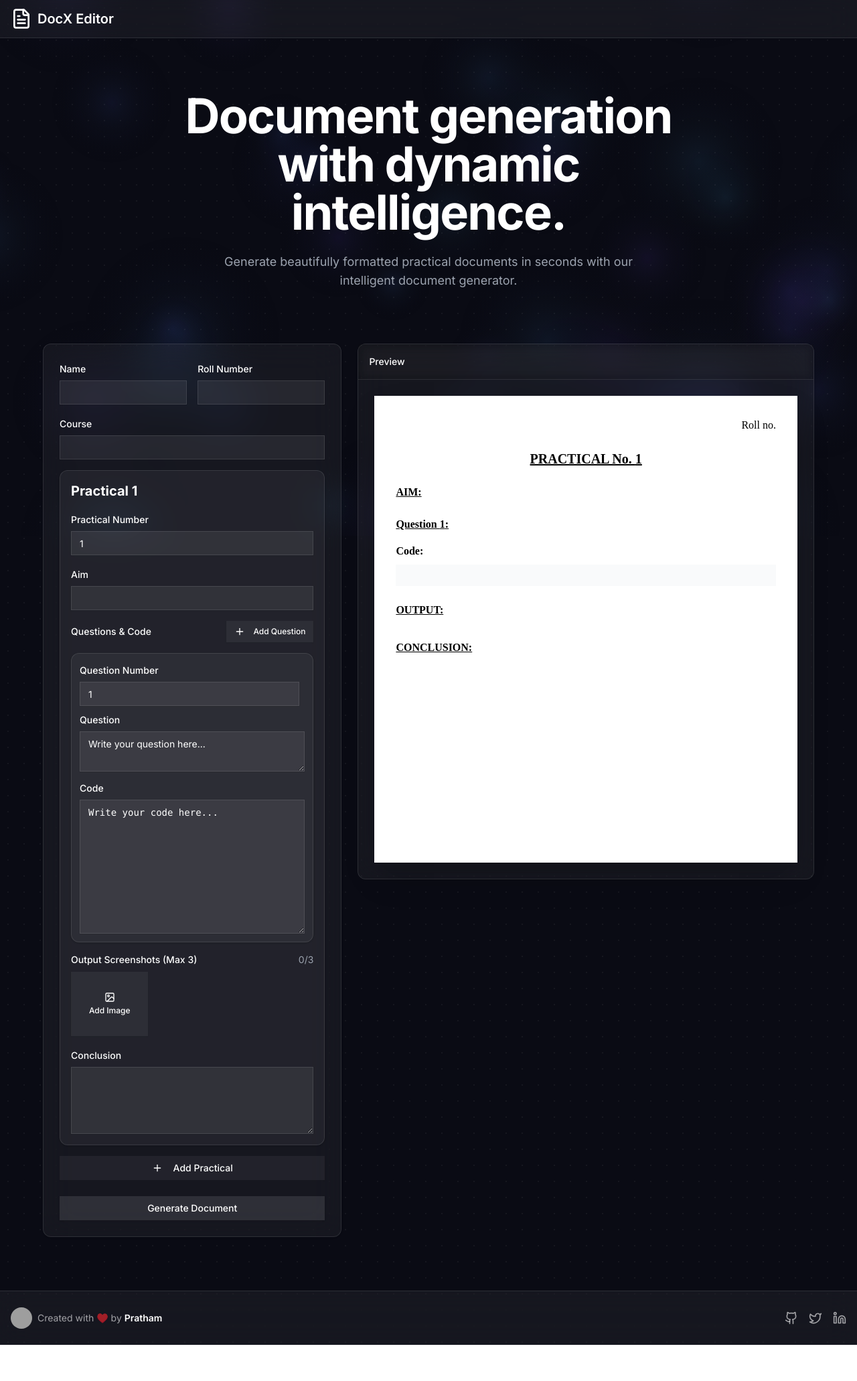
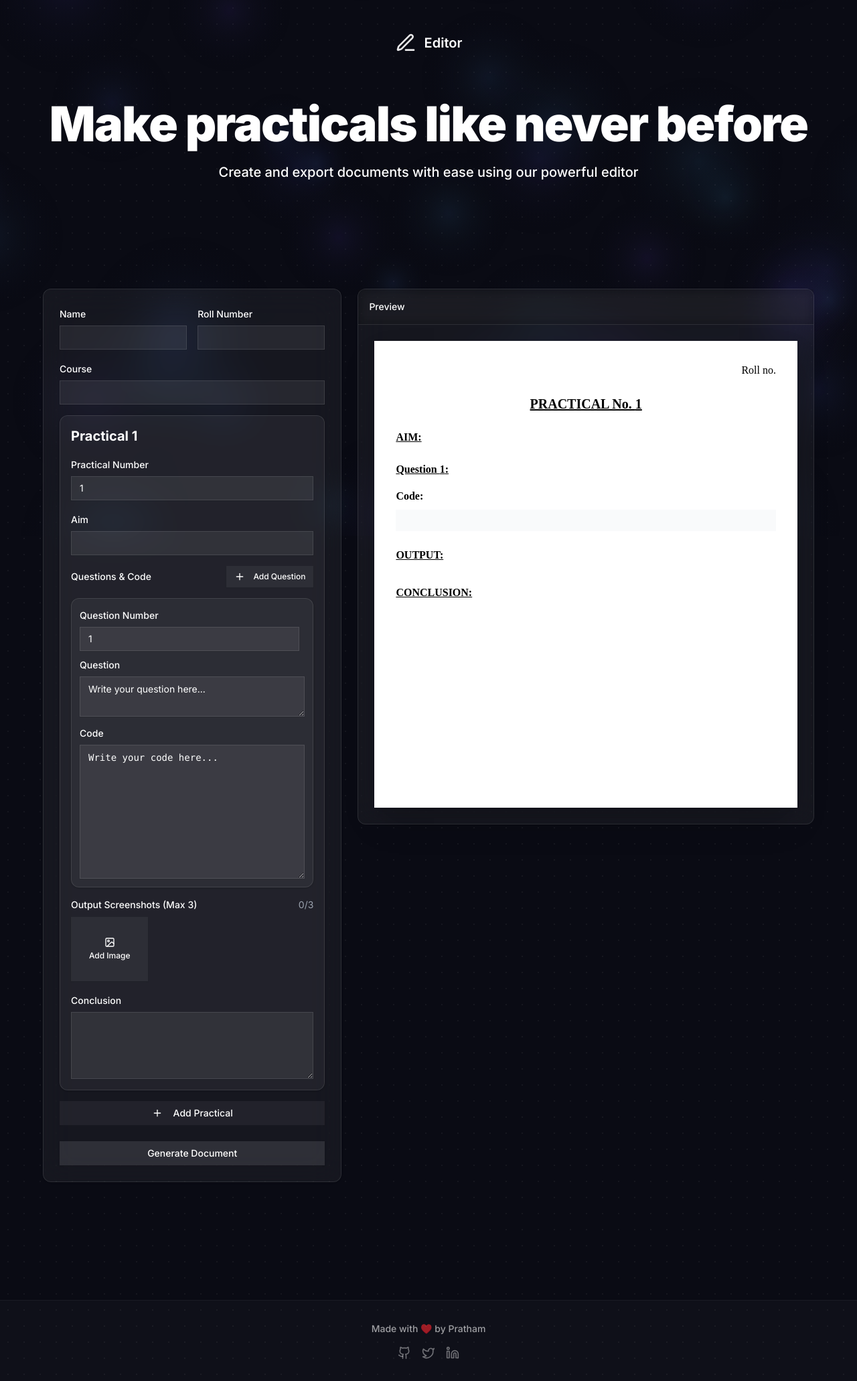
Before and after one commit to prathamdby/docx-editor, a Next.js app: page / in a window 1280 px wide. Shown: the whole page at 67% size. Before the commit the page ends 2008 px from the top, so only its background shows below. Built offline with nearby package versions, Linux system fonts and the light colour scheme; grey boxes are pictures that could not be loaded.

Commit message:
feat: revamp the header and footer components to use the new design

```diff
--- a/app/page.tsx
+++ b/app/page.tsx
@@ -8,10 +8,11 @@ import { Input } from "@/components/ui/input";
 import { Label } from "@/components/ui/label";
 import { Textarea } from "@/components/ui/textarea";
 import { generateDocument } from "./actions";
-import { Plus, Minus, X, ImageIcon, FileText } from "lucide-react";
+import { Plus, Minus, X, ImageIcon } from "lucide-react";
 import { motion, AnimatePresence } from "framer-motion";
 import { BokehBackground } from "@/components/bokeh-background";
 import { Footer } from "@/components/footer";
+import { Header } from "@/components/header";
 
 interface Question {
   number: string;
@@ -240,35 +241,11 @@ export default function DocumentEditor() {
       />
 
       <div className="relative flex-1 flex flex-col">
-        {/* Navigation */}
-        <div className="border-b border-white/10 bg-white/5 backdrop-blur-xl">
-          <div className="max-w-[1400px] mx-auto px-4 py-3">
-            <div className="flex items-center space-x-2">
-              <FileText className="h-8 w-8 text-white" />
-              <span className="text-xl font-semibold">DocX Editor</span>
-            </div>
-          </div>
+        <div className="pt-8 sm:pt-12 relative">
+          <Header />
         </div>
 
-        {/* Hero Section */}
-        <div className="py-20 text-center relative">
-          <motion.div
-            initial={{ opacity: 0, y: 20 }}
-            animate={{ opacity: 1, y: 0 }}
-            className="max-w-4xl mx-auto px-4 space-y-6"
-          >
-            <h1 className="text-5xl md:text-6xl lg:text-7xl font-bold tracking-tight mx-auto max-w-[18ch]">
-              Document generation with dynamic intelligence.
-            </h1>
-            <p className="text-lg text-gray-400 max-w-2xl mx-auto">
-              Generate beautifully formatted practical documents in seconds with
-              our intelligent document generator.
-            </p>
-          </motion.div>
-        </div>
-
-        {/* Main Content */}
-        <div className="max-w-[1400px] mx-auto pb-20 px-4">
+        <div className="max-w-[1400px] mx-auto pb-20 px-4 mt-16 sm:mt-24">
           <div className="max-w-6xl mx-auto">
             <div className="grid lg:grid-cols-2 gap-6 xl:grid-cols-5">
               {/* Editor Section */}
--- a/components/footer.tsx
+++ b/components/footer.tsx
@@ -1,59 +1,37 @@
-"use client";
+import Link from "next/link";
 import { Github, Twitter, Linkedin } from "lucide-react";
-import Link from "next/link";
-import Image from "next/image";
 
-export function Footer() {
+export const Footer = () => {
   return (
-    <footer className="border-t border-white/10 bg-white/5 backdrop-blur-xl mt-auto">
-      <div className="max-w-[1400px] mx-auto px-4 py-6">
-        <div className="flex flex-col items-center justify-between gap-4 sm:flex-row">
-          <div className="flex items-center gap-2">
-            <div className="h-8 w-8 overflow-hidden rounded-full">
-              <Image
-                src="https://avatars.githubusercontent.com/u/134331217?v=4"
-                alt="Creator avatar"
-                width={32}
-                height={32}
-                className="h-full w-full object-cover"
-              />
-            </div>
-            <p className="text-sm text-white/60">
-              Created with ♥️ by{" "}
-              <span className="font-semibold text-white">Pratham</span>
+    <div className="mt-16 border-t border-white/5 bg-white/[0.02] py-8 text-center sm:mt-24">
+      <div className="flex flex-col items-center gap-4">
+        <p className="text-sm font-medium text-white/60">
+          Made with ♥️ by Pratham
         </p>
-          </div>
         <div className="flex items-center gap-4">
           <Link
             href="https://github.com/prathamdby"
             target="_blank"
-              rel="noopener noreferrer"
-              className="text-white/60 hover:text-white transition-colors"
+            className="text-white/40 transition-colors hover:text-white"
           >
-              <span className="sr-only">GitHub</span>
             <Github className="h-5 w-5" />
           </Link>
           <Link
-              href="https://x.com/prathamdby"
+            href="https://twitter.com/prathamdby"
             target="_blank"
-              rel="noopener noreferrer"
-              className="text-white/60 hover:text-white transition-colors"
+            className="text-white/40 transition-colors hover:text-white"
           >
-              <span className="sr-only">X (Twitter)</span>
             <Twitter className="h-5 w-5" />
           </Link>
           <Link
             href="https://linkedin.com/in/prathamdby"
             target="_blank"
-              rel="noopener noreferrer"
-              className="text-white/60 hover:text-white transition-colors"
+            className="text-white/40 transition-colors hover:text-white"
           >
-              <span className="sr-only">LinkedIn</span>
             <Linkedin className="h-5 w-5" />
           </Link>
         </div>
       </div>
     </div>
-    </footer>
   );
-}
+};
--- /dev/null
+++ b/components/header.tsx
@@ -0,0 +1,28 @@
+"use client";
+
+import { PenLine } from "lucide-react";
+import { motion } from "framer-motion";
+
+export const Header = () => {
+  return (
+    <>
+      <div className="mb-10 flex items-center justify-center gap-3 sm:mb-16">
+        <PenLine className="h-8 w-8 text-white/90" />
+        <span className="text-gradient text-xl font-semibold">Editor</span>
+      </div>
+
+      <motion.div
+        initial={{ opacity: 0, y: 20 }}
+        animate={{ opacity: 1, y: 0 }}
+        className="mb-16 text-center"
+      >
+        <h1 className="text-gradient mb-2 text-4xl font-black leading-tight tracking-tight sm:text-5xl md:text-6xl lg:mb-4 lg:text-[72px] lg:leading-[1.15]">
+          Make practicals like never before
+        </h1>
+        <p className="text-gradient mx-auto max-w-2xl text-lg font-medium sm:text-xl">
+          Create and export documents with ease using our powerful editor
+        </p>
+      </motion.div>
+    </>
+  );
+};
```
Lines whose indentation alone changed are shown as unchanged.
